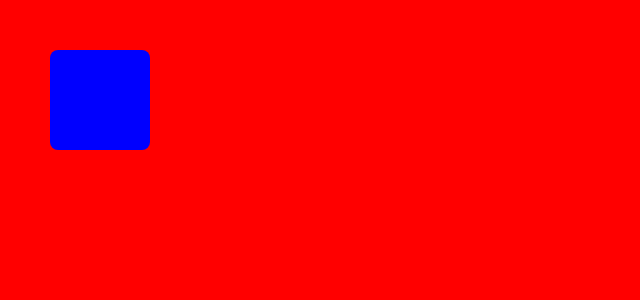
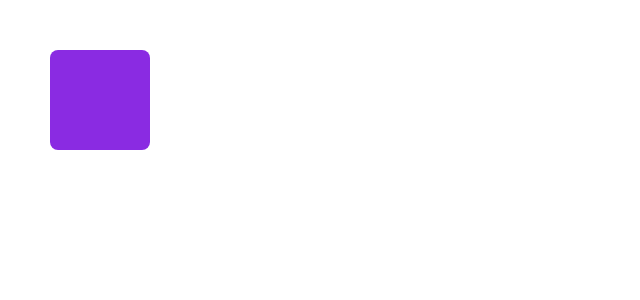
Before and after one commit to LilCSharp/nephele, a React (Create React App) app: page / in a window 1280 px wide. Shown: the top 300 px of the page, without its empty margins (0-640 px from the left). Built offline with nearby package versions, Linux system fonts and the light colour scheme.

Commit message:
Added different behaviors for selection events

```diff
--- a/src/DiagramContainer.tsx
+++ b/src/DiagramContainer.tsx
@@ -1,8 +1,20 @@
-import React, { useState } from "react";
+import React, { useState, MouseEvent } from "react";
 import Rectangle from "./Rectangle";
 
 const Diagram: React.FC = () => {
-    const [rectangles, setRectangles] = useState<Rectangle[]>([new Rectangle(50, 50, 100, 100)])
+    const [rectangles, setRectangles] = useState<Rectangle[]>([new Rectangle(50, 50, 100, 100)]);
+    const [selection, setSelection] = useState<number | null>(null);
+
+    const selectBoard = () => {
+        setSelection(-1);
+        console.log("Board selected");
+    }
+
+    const selectElement = (e: MouseEvent<HTMLDivElement>, index: number) => {
+        e.stopPropagation();
+        setSelection(index);
+        console.log("Rect selected");
+    }
 
     return (
         <div
@@ -14,12 +26,12 @@ const Diagram: React.FC = () => {
                 left: 0,
                 width: '100%',
                 height: '100%',
-                display: 'flex',
-                backgroundColor: 'red'
+                display: 'flex'
             }}
+            onMouseDown={selectBoard}
         >
-            {rectangles.map((rectangle) => (
-                <React.Fragment>{rectangle.getRectangleComponent()}</React.Fragment>
+            {rectangles.map((rectangle, index) => (
+                <React.Fragment key={index}>{rectangle.getRectangleComponent(index, selectElement)}</React.Fragment>
             ))}
         </div>
     )
--- /dev/null
+++ b/src/Rectangle.css
@@ -0,0 +1,7 @@
+.rectangle {
+    background: blueviolet;
+}
+
+.rectangle:hover {
+    background: red;
+}
--- a/src/Rectangle.tsx
+++ b/src/Rectangle.tsx
@@ -1,4 +1,5 @@
-import React, { CSSProperties } from "react";
+import React, { CSSProperties, MouseEvent } from "react";
+import "./Rectangle.css";
 
 class Rectangle {
     x: number;
@@ -13,7 +14,7 @@ class Rectangle {
         this.height = height;
     }
 
-    getRectangleComponent(): React.ReactElement {
+    getRectangleComponent(index: number, movementCallback: (e: MouseEvent<HTMLDivElement> ,n: number) => void): React.ReactElement {
         const style: CSSProperties = {
             position: 'absolute',
             left: this.x,
@@ -21,10 +22,10 @@ class Rectangle {
             width: this.width,
             height: this.height,
             borderRadius: '8px',
-            background: 'blue',
+            cursor: "grabbing"
         };
 
-        return <div style={style}></div>
+        return <div className="rectangle" style={style} onMouseDown={(e: MouseEvent<HTMLDivElement>) => movementCallback(e, index)}></div>
     }
 }
 
```
